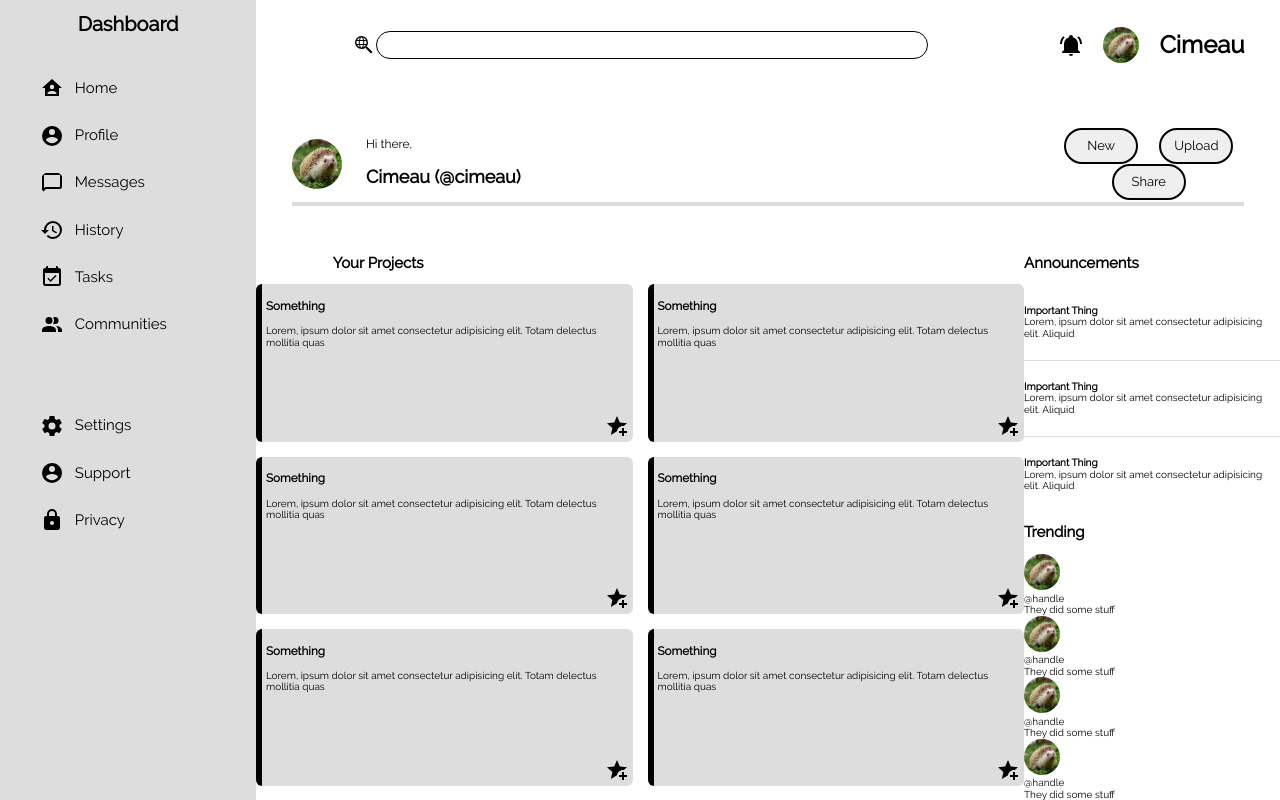
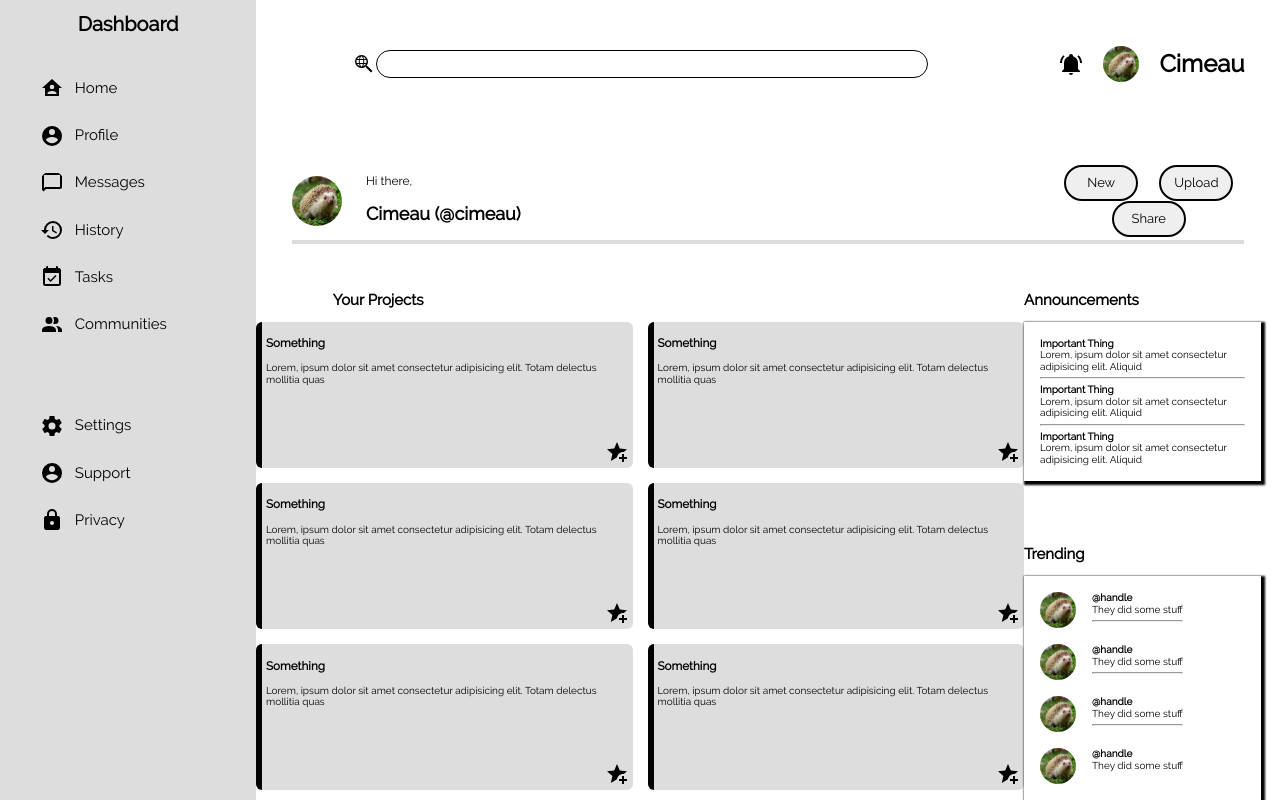
Before and after one commit to Blurr327/admin-dashboard, a plain HTML site: page index.html in a window 1280 px wide. Drawn offline with Linux system fonts and the light colour scheme.

Commit message:
feat(css): finish trending section styling

```diff
--- a/css/style.css
+++ b/css/style.css
@@ -4,7 +4,7 @@
 
 body {
     display:grid;
-    grid-template:1fr 1fr 3fr 3fr / 1fr 3fr 1fr;
+    grid-template:1fr 1fr 2fr 2fr / 1fr 3fr 1fr;
     height:100vh;
 }
 
@@ -184,27 +184,31 @@ li {
 
 /* Announcements Styling */
 
-.announcements {
-    display:flex;
-    flex-direction:column;
-}
 .announcements .container {
-    display:grid;
-    grid-template: 1fr 1fr 1fr / 1fr;
-    flex:1;
-    background-color: #ddd;
-    gap:.1rem;
-}
-
-.announcement-card {
-    display:flex;
-    flex-direction:column;
-    justify-content: center;
-
-    background-color: white;
+    width:80%;
+    padding:1.6rem;
+    box-shadow: .2rem .2rem .2rem .2rem;
 }
 
 .announcement-card .announcement-header{
-    font-size:1rem;
     font-weight:bold;
 }
+
+/* Trending Styling */
+
+.trending-profiles .container {
+    width:80%;
+    display:grid;
+    padding:1.6rem;
+    box-shadow: .2rem .2rem .2rem .2rem;
+    gap:1.6rem;
+}
+
+.profile-card {
+    display:flex;
+    gap:1.6rem;
+}
+
+.profile-card .handle {
+    font-weight:bold;
+}
--- a/index.html
+++ b/index.html
@@ -163,12 +163,14 @@
                 <div class="announcement-text">
                     Lorem, ipsum dolor sit amet consectetur adipisicing elit. Aliquid
                 </div>
+                <hr>
             </div>
             <div class="announcement-card">
                 <div class="announcement-header">Important Thing</div>
                 <div class="announcement-text">
                     Lorem, ipsum dolor sit amet consectetur adipisicing elit. Aliquid
                 </div>
+                <hr>
             </div>
             <div class="announcement-card">
                 <div class="announcement-header">Important Thing</div>
@@ -186,25 +188,36 @@
         <div class="container">
             <div class="profile-card">
                 <img src="assets/images/profile-picture.jpeg" alt="Profile Picture" class="pfp">
+                <div class="summary-section">
                     <div class="handle">@handle</div>
                     <div class="summary">They did some stuff</div>
+                    <hr>
+                </div>
             </div>
             <div class="profile-card">
                 <img src="assets/images/profile-picture.jpeg" alt="Profile Picture" class="pfp">
+                <div class="summary-section">
                     <div class="handle">@handle</div>
                     <div class="summary">They did some stuff</div>
+                    <hr>
+                </div>
             </div>
             <div class="profile-card">
                 <img src="assets/images/profile-picture.jpeg" alt="Profile Picture" class="pfp">
+                <div class="summary-section">
                     <div class="handle">@handle</div>
                     <div class="summary">They did some stuff</div>
+                    <hr>
+                </div>
             </div>
             <div class="profile-card">
                 <img src="assets/images/profile-picture.jpeg" alt="Profile Picture" class="pfp">
+                <div class="summary-section">
                     <div class="handle">@handle</div>
                     <div class="summary">They did some stuff</div>
                 </div>
             </div>
         </div>
+    </div>
 </body>
 </html>
```
Lines whose indentation alone changed are shown as unchanged.
